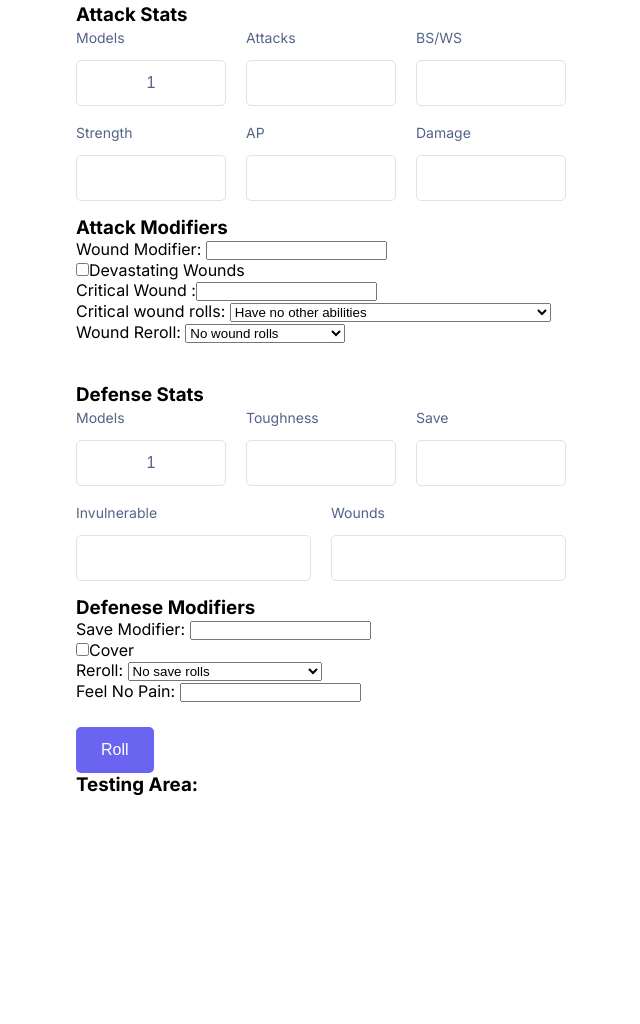
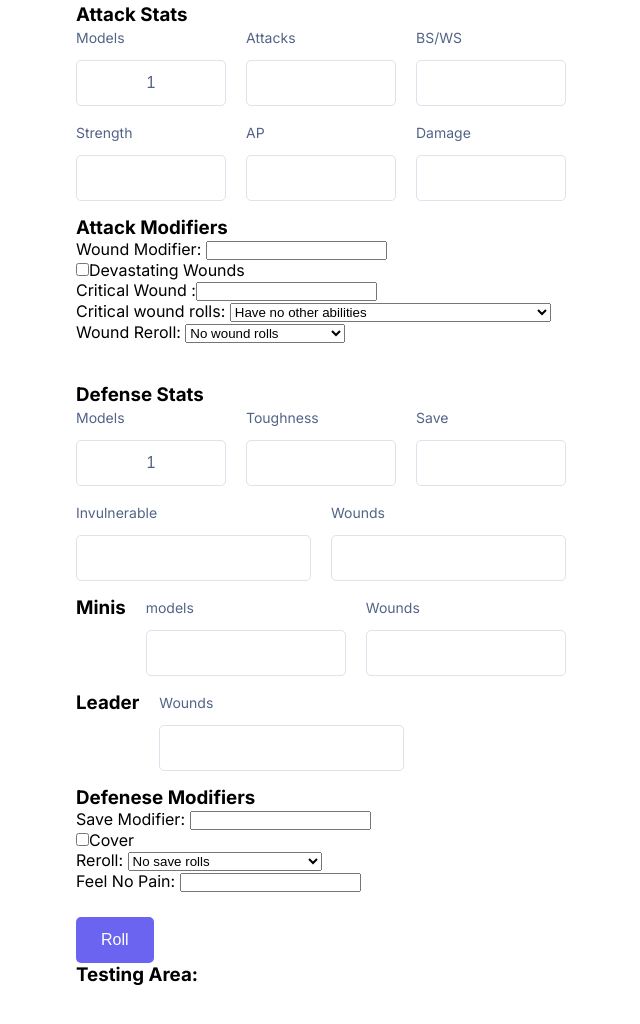
Before and after one commit to plmj-angel/page, a website built with webpack: page app.html in a window 1280 px wide. Shown: the part 418-1442 px from the top of the page, without its empty margins (319-959 px from the left). Before the commit the page ends 1302 px from the top, so only its background shows below. Built offline with nearby package versions, Linux system fonts and the light colour scheme.

Commit message:
Added new fields

```diff
--- a/app.html
+++ b/app.html
@@ -129,6 +129,30 @@
 						<input type="text" type="text" id="wounds" class="formbold-form-input stat">
 					</div>
 				</div>
+				<div class="formbold-input-flex">
+					<h3>Minis</h3>
+					<div>
+						<label for="leaderWounds" class="formbold-form-label">
+							models
+						</label>
+						<input type="text" type="text" id="invuln" class="formbold-form-input stat">
+					</div>
+					<div>
+						<label for="miniWounds" class="formbold-form-label">
+							Wounds
+						</label>
+						<input type="text" type="text" id="wounds" class="formbold-form-input stat">
+					</div>
+				</div>
+				<div class="formbold-input-flex">
+					<h3>Leader</h3>
+					<div>
+						<label for="leaderWounds" class="formbold-form-label">
+							Wounds
+						</label>
+						<input type="text" type="text" id="wounds" class="formbold-form-input stat">
+					</div>
+				</div>
 				<div class="modifiers">
 					<h3>Defenese Modifiers</h3>
 					<p><label>Save Modifier: <input type="text" id="saveMod"></label>
--- a/res/pageData.ts
+++ b/res/pageData.ts
@@ -7,7 +7,7 @@ const htmlIds: string[] = [
 	"models", "attacks", "skill", "str", "ap", "dmg", "hitMod", "lethHit", "susHits", "hitCrit", "critRolls", "reroll", "woundMod", "devastWound", "woundCrit", "woundRoll", "woundReroll",
 
 	//defense fields
-	"defModels", "tough", "save", "invuln", "wounds", "saveMod", "cover", "saveReroll", "noPain"
+	"defModels", "tough", "save", "invuln", "wounds", "saveMod", "cover", "saveReroll", "noPain", "miniModels", "miniWounds", "leaderWounds"
 ];
 
 const devValues: FieldValues = {
```
Also changed, not shown: bundle.js (+1 -1 lines).
